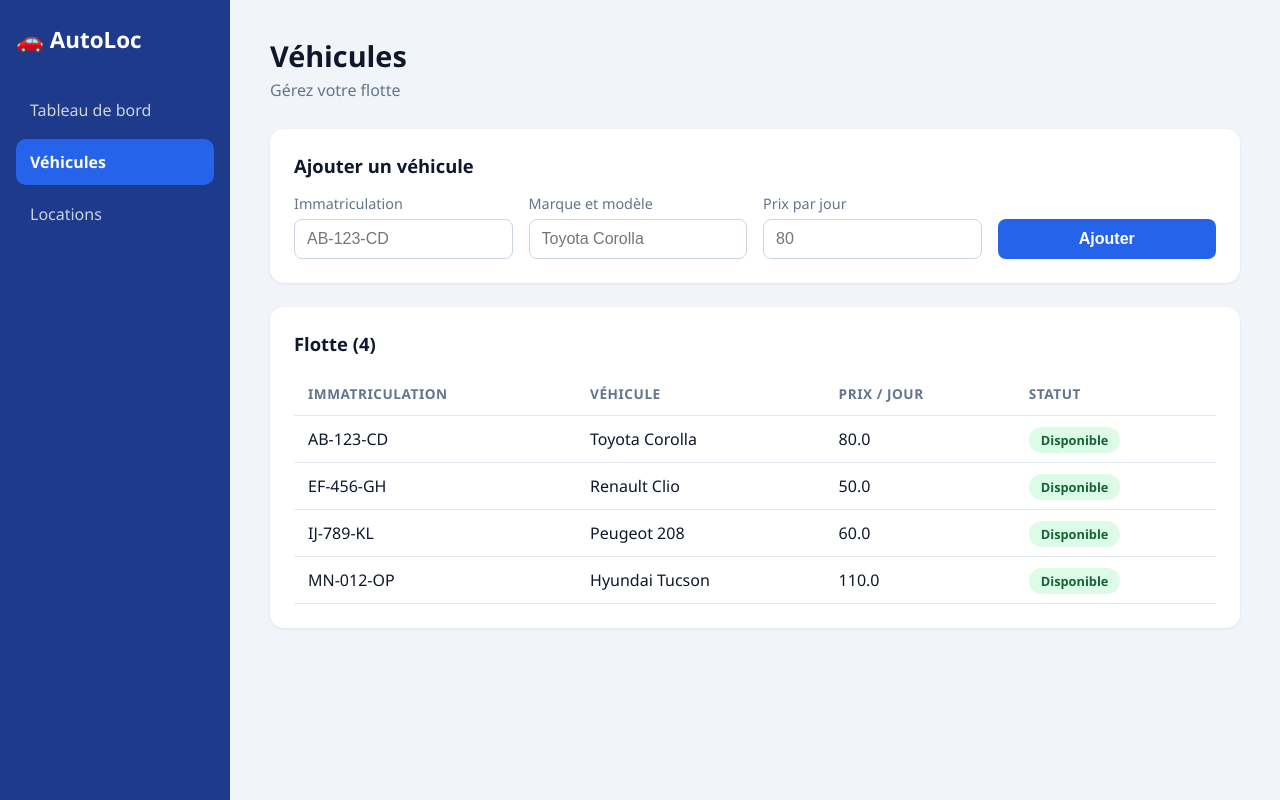
After one commit to rivoramiadanarivo-svg/gestion-location-vehicules, a Spring Boot app: page /vehicules in a window 1280 px wide. The commit adds this page. Run offline with Spring Boot 4, Linux system fonts and the light colour scheme.

Commit message:
Page Vehicules: liste et ajout

```diff
--- a/src/main/java/com/location/service/Flotte.java
+++ b/src/main/java/com/location/service/Flotte.java
@@ -34,4 +34,7 @@ public class Flotte {
     public int taille() {
         return vehicules.size();
     }
+    public List<Vehicule> tous() {
+        return List.copyOf(vehicules);
+    }
 }
--- /dev/null
+++ b/src/main/java/com/location/web/VehiculeController.java
@@ -0,0 +1,50 @@
+package com.location.web;
+
+import com.location.model.Vehicule;
+import com.location.service.Flotte;
+import org.springframework.stereotype.Controller;
+import org.springframework.ui.Model;
+import org.springframework.web.bind.annotation.GetMapping;
+import org.springframework.web.bind.annotation.PostMapping;
+import org.springframework.web.bind.annotation.RequestMapping;
+import org.springframework.web.bind.annotation.RequestParam;
+import org.springframework.web.servlet.mvc.support.RedirectAttributes;
+
+@Controller
+@RequestMapping("/vehicules")
+public class VehiculeController {
+
+    private final Flotte flotte;
+
+    public VehiculeController(Flotte flotte) {
+        this.flotte = flotte;
+    }
+
+    @GetMapping
+    public String liste(Model model) {
+        model.addAttribute("page", "vehicules");
+        model.addAttribute("vehicules", flotte.tous());
+        return "vehicules";
+    }
+
+    @PostMapping
+    public String ajouter(@RequestParam String immatriculation,
+                          @RequestParam String marque,
+                          @RequestParam double prixParJour,
+                          RedirectAttributes redirect) {
+        try {
+            if (immatriculation.isBlank() || marque.isBlank()) {
+                throw new IllegalArgumentException("Tous les champs sont obligatoires");
+            }
+            if (prixParJour <= 0) {
+                throw new IllegalArgumentException("Le prix par jour doit être positif");
+            }
+            Vehicule v = new Vehicule(immatriculation.trim().toUpperCase(), marque.trim(), prixParJour);
+            flotte.ajouter(v);
+            redirect.addFlashAttribute("succes", "Véhicule ajouté : " + v.getMarque());
+        } catch (IllegalArgumentException e) {
+            redirect.addFlashAttribute("erreur", e.getMessage());
+        }
+        return "redirect:/vehicules";
+    }
+}
--- a/src/main/resources/static/css/style.css
+++ b/src/main/resources/static/css/style.css
@@ -70,3 +70,54 @@ body {
     .sidebar nav { flex-direction: row; overflow-x: auto; }
     .contenu { padding: 20px; }
 }
+
+.panneau {
+    background: #fff;
+    border-radius: 14px;
+    padding: 24px;
+    margin-bottom: 24px;
+    box-shadow: 0 1px 3px rgba(0,0,0,.08);
+}
+.panneau h2 { font-size: 1.15rem; margin-bottom: 16px; }
+
+.formulaire {
+    display: grid;
+    grid-template-columns: repeat(auto-fit, minmax(200px, 1fr));
+    gap: 16px;
+    align-items: end;
+}
+.formulaire label { display: flex; flex-direction: column; gap: 6px; font-size: .9rem; color: var(--gris); }
+.formulaire input {
+    padding: 10px 12px;
+    border: 1px solid #cbd5e1;
+    border-radius: 8px;
+    font-size: 1rem;
+}
+.formulaire input:focus { outline: 2px solid var(--bleu); border-color: var(--bleu); }
+
+.bouton {
+    background: var(--bleu);
+    color: #fff;
+    border: none;
+    padding: 11px 20px;
+    border-radius: 8px;
+    font-size: 1rem;
+    font-weight: 600;
+    cursor: pointer;
+    transition: background .15s;
+}
+.bouton:hover { background: var(--bleu-fonce); }
+
+.tableau-conteneur { overflow-x: auto; }
+.tableau { width: 100%; border-collapse: collapse; }
+.tableau th, .tableau td { text-align: left; padding: 12px 14px; border-bottom: 1px solid #e2e8f0; }
+.tableau th { color: var(--gris); font-size: .85rem; text-transform: uppercase; letter-spacing: .04em; }
+.tableau tbody tr:hover { background: #f8fafc; }
+
+.badge { padding: 4px 12px; border-radius: 999px; font-size: .8rem; font-weight: 600; }
+.badge.vert { background: #dcfce7; color: #166534; }
+.badge.orange { background: #ffedd5; color: #9a3412; }
+
+.alerte { padding: 12px 16px; border-radius: 10px; margin-bottom: 20px; font-weight: 500; }
+.alerte.succes { background: #dcfce7; color: #166534; }
+.alerte.erreur { background: #fee2e2; color: #991b1b; }
--- /dev/null
+++ b/src/main/resources/templates/fragments.html
@@ -0,0 +1,13 @@
+<!DOCTYPE html>
+<html lang="fr" xmlns:th="http://www.thymeleaf.org">
+<body>
+<aside class="sidebar" th:fragment="sidebar(page)">
+    <div class="logo">🚗 <span>AutoLoc</span></div>
+    <nav>
+        <a href="/" th:classappend="${page == 'accueil'} ? 'actif'">Tableau de bord</a>
+        <a href="/vehicules" th:classappend="${page == 'vehicules'} ? 'actif'">Véhicules</a>
+        <a href="/locations" th:classappend="${page == 'locations'} ? 'actif'">Locations</a>
+    </nav>
+</aside>
+</body>
+</html>
--- /dev/null
+++ b/src/main/resources/templates/vehicules.html
@@ -0,0 +1,63 @@
+<!DOCTYPE html>
+<html lang="fr" xmlns:th="http://www.thymeleaf.org">
+<head>
+    <meta charset="UTF-8">
+    <meta name="viewport" content="width=device-width, initial-scale=1">
+    <title>Véhicules - AutoLoc</title>
+    <link rel="stylesheet" th:href="@{/css/style.css}">
+</head>
+<body>
+<aside th:replace="~{fragments :: sidebar('vehicules')}"></aside>
+
+<main class="contenu">
+    <h1>Véhicules</h1>
+    <p class="sous-titre">Gérez votre flotte</p>
+
+    <div class="alerte succes" th:if="${succes}" th:text="${succes}"></div>
+    <div class="alerte erreur" th:if="${erreur}" th:text="${erreur}"></div>
+
+    <section class="panneau">
+        <h2>Ajouter un véhicule</h2>
+        <form method="post" th:action="@{/vehicules}" class="formulaire">
+            <label>Immatriculation
+                <input type="text" name="immatriculation" placeholder="AB-123-CD" required>
+            </label>
+            <label>Marque et modèle
+                <input type="text" name="marque" placeholder="Toyota Corolla" required>
+            </label>
+            <label>Prix par jour
+                <input type="number" name="prixParJour" min="1" step="any" placeholder="80" required>
+            </label>
+            <button type="submit" class="bouton">Ajouter</button>
+        </form>
+    </section>
+
+    <section class="panneau">
+        <h2>Flotte (<span th:text="${#lists.size(vehicules)}">0</span>)</h2>
+        <div class="tableau-conteneur">
+            <table class="tableau">
+                <thead>
+                <tr>
+                    <th>Immatriculation</th>
+                    <th>Véhicule</th>
+                    <th>Prix / jour</th>
+                    <th>Statut</th>
+                </tr>
+                </thead>
+                <tbody>
+                <tr th:each="v : ${vehicules}">
+                    <td th:text="${v.immatriculation}">AB-123-CD</td>
+                    <td th:text="${v.marque}">Toyota</td>
+                    <td th:text="${v.prixParJour}">80</td>
+                    <td>
+                        <span class="badge vert" th:if="${v.disponible}">Disponible</span>
+                        <span class="badge orange" th:unless="${v.disponible}">Loué</span>
+                    </td>
+                </tr>
+                </tbody>
+            </table>
+        </div>
+    </section>
+</main>
+</body>
+</html>
```
Also changed, not shown: src/main/resources/templates/index.html (+1 -8 lines), 2 other files.
